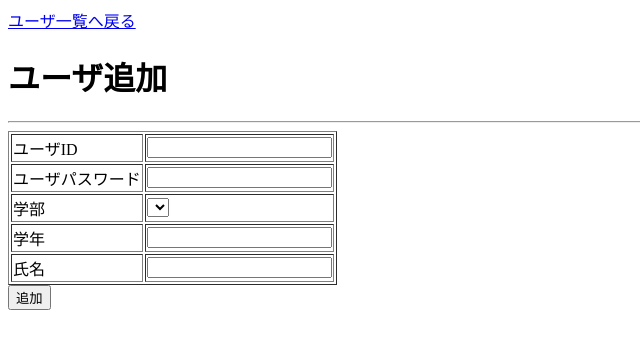
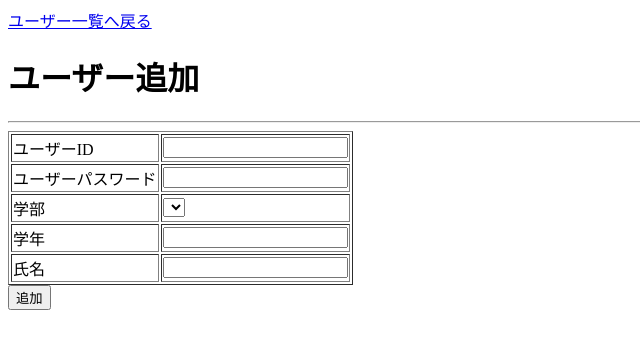
Before and after one commit to kenbeginner2018/alpha2018, a Java web app: page /useradd.jsp in a window 1280 px wide. Shown: the top 349 px of the page, without its empty margins (0-640 px from the left). Run offline with Tomcat 11, a stand-in JSP engine, Linux system fonts and the light colour scheme; lists and menus that the app fills with data are empty.

Commit message:
「ユーザー」「ユーザ」の表記ブレを修正

```diff
--- a/alpha_ap2018/WebContent/useradd.jsp
+++ b/alpha_ap2018/WebContent/useradd.jsp
@@ -9,8 +9,8 @@
 	<title>大学の図書管理システム</title>
 </head>
 <body>
-	<a href="userlist">ユーザ一覧へ戻る</a>
-	<h1>ユーザ追加</h1>
+	<a href="userlist">ユーザー一覧へ戻る</a>
+	<h1>ユーザー追加</h1>
 	<hr />
 	<form action="useradd" method="post">
 		<!-- エラーメッセージを出力する -->
@@ -20,11 +20,11 @@
 		<c:if test="${requestScope.gradeError != null}"><p><c:out value="${requestScope.gradeError}" /></p></c:if>
 		<table border="1">
 			<tr>
-				<td>ユーザID</td>
+				<td>ユーザーID</td>
 				<td><input type="text" name="userId" /></td>
 			</tr>
 			<tr>
-				<td>ユーザパスワード</td>
+				<td>ユーザーパスワード</td>
 				<td><input type="text" name="userPw" /></td>
 			</tr>
 			<tr>
--- a/alpha_ap2018/WebContent/userdata.jsp
+++ b/alpha_ap2018/WebContent/userdata.jsp
@@ -9,7 +9,7 @@
 	<title>大学の図書管理システム</title>
 </head>
 <body>
-	<a href="userlist">ユーザ一覧へ戻る</a>
+	<a href="userlist">ユーザー一覧へ戻る</a>
 	<h1>ユーザ詳細画面</h1>
 	<hr />
 	<!-- エラーメッセージを出力する -->
--- a/alpha_ap2018/WebContent/userlist.jsp
+++ b/alpha_ap2018/WebContent/userlist.jsp
@@ -18,7 +18,7 @@
 		<input type="submit" name="btn" value="ユーザ追加" />
 	</form>
 	<hr />
-	<h2>ユーザ一覧</h2>
+	<h2>ユーザー一覧</h2>
 	<c:choose>
 		<c:when test="${requestScope.userList != null}">
 			<table border="1">
```
